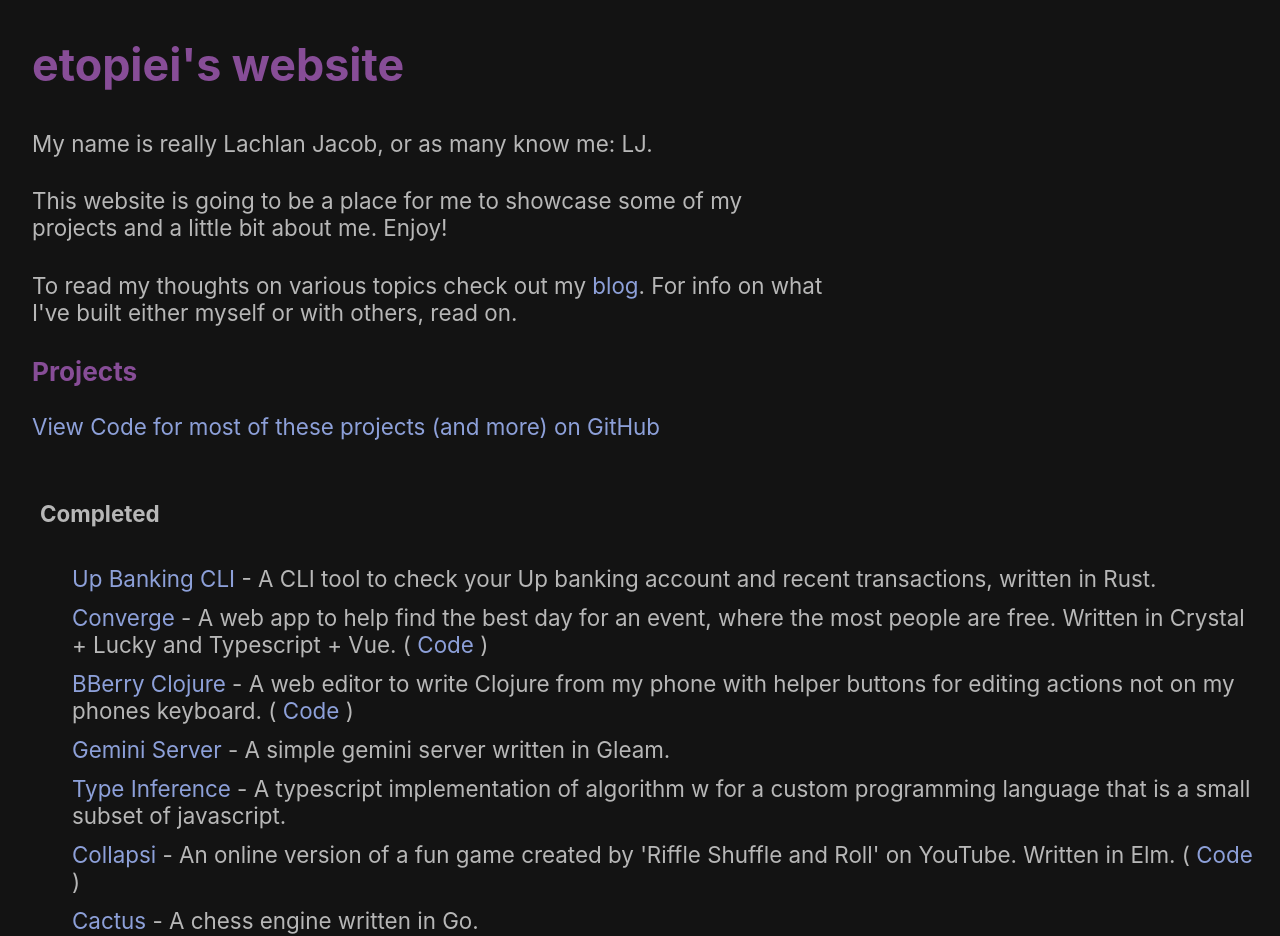
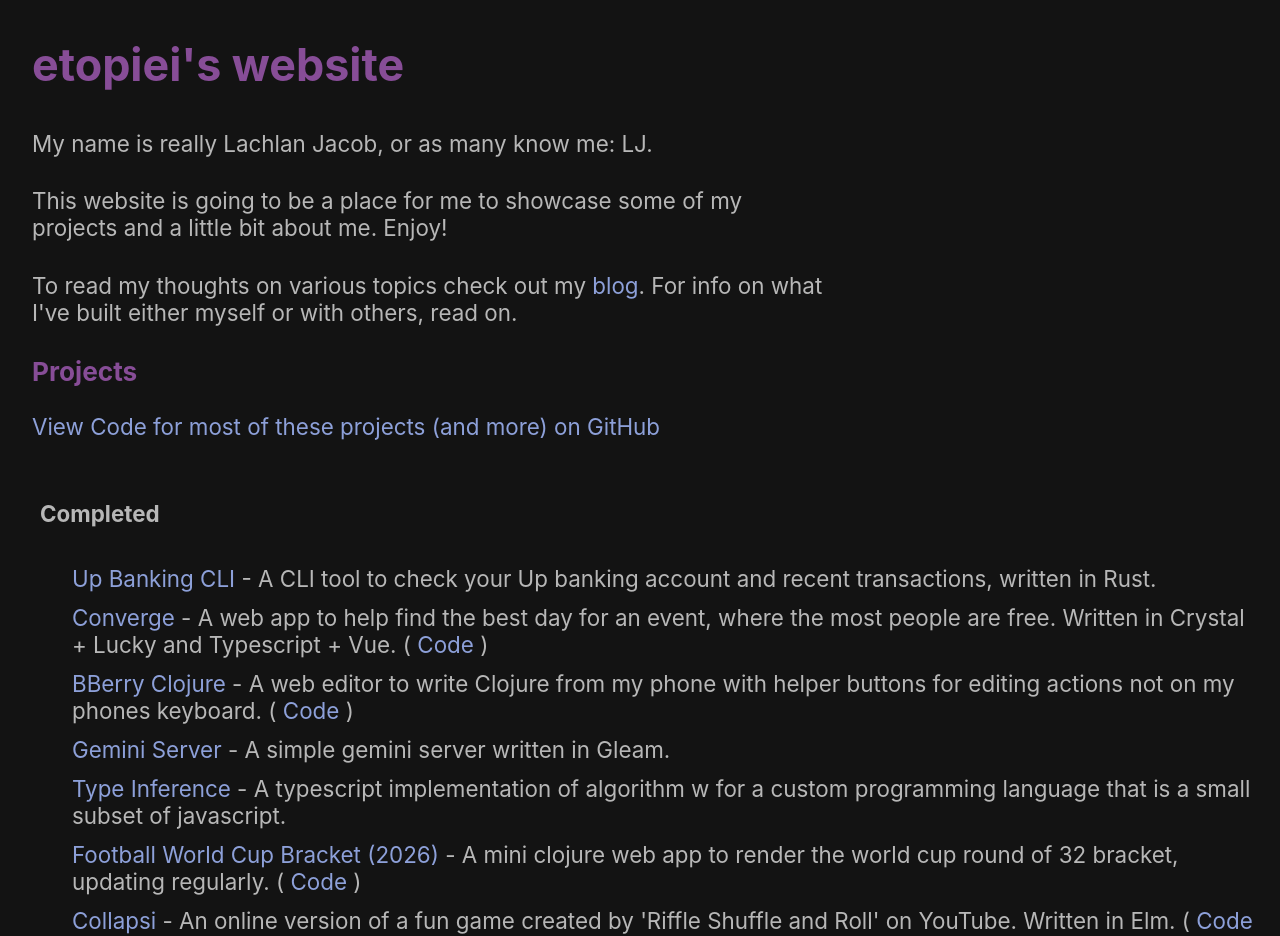
Before and after one commit to etopiei/website, a Svelte app: page / in a window 1280 px wide. Shown: the top 936 px of the page. Built offline with nearby package versions, Linux system fonts and the light colour scheme.

Commit message:
Add WC Bracket project to list.

```diff
--- a/src/project_data.js
+++ b/src/project_data.js
@@ -37,6 +37,17 @@ export const projectData = [
         description:
             "A typescript implementation of algorithm w for a custom programming language that is a small subset of javascript.",
         mainLink: "https://github.com/etopiei/type-inference",
+    },
+    {
+        name: "Football World Cup Bracket (2026)",
+        description: "A mini clojure web app to render the world cup round of 32 bracket, updating regularly.",
+        mainLink: "https://wcbracket.etopiei.com",
+        extraLinks: [
+            {
+                text: "Code",
+                link: "https://github.com/etopiei/wc26-bracket"
+            }
+        ]
     },
     {
         name: "Collapsi",
```
